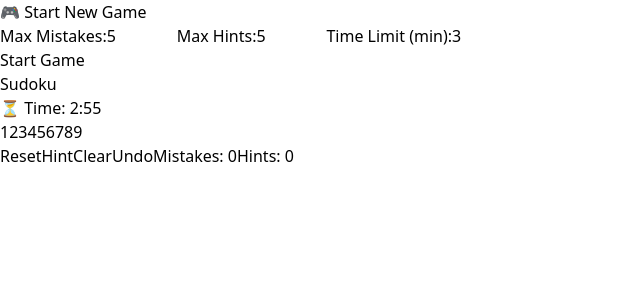
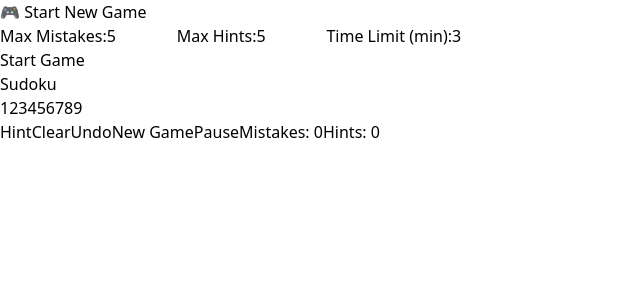
Before and after one commit to HrshSwnt/sudoku, a React (Vite) app: page / in a window 1280 px wide. Shown: the top 300 px of the page, without its empty margins (0-640 px from the left). Built offline with nearby package versions, Linux system fonts and the light colour scheme.

Commit message:
Fixed the timer and added a pause option

```diff
--- a/src/App.tsx
+++ b/src/App.tsx
@@ -5,6 +5,7 @@ import WinBanner from './components/WinBanner';
 import FailBanner from './components/FailBanner';
 import GameTimer from './components/GameTimer';
 import GameStartPrompt from './components/GameStartPrompt';
+import PauseOverlay from './components/PauseOverlay';
 import { SudokuProvider } from './hooks/SudokuProvider';
 
 export default function App() {
@@ -19,6 +20,7 @@ export default function App() {
         <Controls />
         <WinBanner />
         <FailBanner />
+        <PauseOverlay />
       </main>
     </SudokuProvider>
   );
--- a/src/components/Controls.tsx
+++ b/src/components/Controls.tsx
@@ -2,26 +2,21 @@ import { useSudoku } from '../hooks/useSudoku';
 
 export default function Controls() {
     const {
-        resetBoard,
         giveHint,
         clearCell,
         undo,
         mistakes,
         hintsUsed,
         history,
+        setShowStartPrompt,
+        setIsPaused,
+        isPaused,
     } = useSudoku();
 
     const canUndo = history.length > 0;
 
     return (
         <div className="flex flex-wrap gap-3 items-center justify-center mt-4">
-            <button
-                onClick={() => resetBoard()}
-                className="px-4 py-2 bg-blue-500 hover:bg-blue-600 text-white rounded transition"
-            >
-                Reset
-            </button>
-
             <button
                 onClick={giveHint}
                 className="px-4 py-2 bg-purple-500 hover:bg-purple-600 text-white rounded transition"
@@ -40,12 +35,27 @@ export default function Controls() {
                 onClick={undo}
                 disabled={!canUndo}
                 className={`px-4 py-2 rounded transition ${canUndo
-                        ? 'bg-gray-600 hover:bg-gray-700 text-white'
-                        : 'bg-gray-300 text-gray-500 cursor-not-allowed'
+                    ? 'bg-gray-600 hover:bg-gray-700 text-white'
+                    : 'bg-gray-300 text-gray-500 cursor-not-allowed'
                     }`}
             >
                 Undo
             </button>
+
+            <button
+                onClick={() => setShowStartPrompt(true)}
+                className="px-4 py-2 bg-blue-500 hover:bg-blue-600 text-white rounded transition"
+            >
+                New Game
+            </button>
+            <button
+                onClick={() => setIsPaused(!isPaused)}
+                className={`px-4 py-2 rounded text-white font-semibold shadow transition ${isPaused ? 'bg-green-600 hover:bg-green-700' : 'bg-yellow-500 hover:bg-yellow-600'
+                    }`}
+            >
+                {isPaused ? 'Resume' : 'Pause'}
+            </button>
+
 
             <span className="text-red-600 font-bold text-lg ml-2">
                 Mistakes: {mistakes}
--- a/src/components/GameTimer.tsx
+++ b/src/components/GameTimer.tsx
@@ -1,49 +1,56 @@
-import { useEffect, useState } from 'react';
+import { useEffect, useRef, useState } from 'react';
 import { useSudoku } from '../hooks/useSudoku';
 
 export default function GameTimer() {
     const {
-    timeLeft,        // in seconds, set on new game
+        timeLimit,
+        isPaused,
         hasWon,
         hasFailed,
         setHasFailed,
+        startTime,
+        totalPauseDuration,
+        pauseStartedAt,
     } = useSudoku();
 
-  const [remaining, setRemaining] = useState(timeLeft);
-  const [startTime, setStartTime] = useState(Date.now());
+    const [remaining, setRemaining] = useState(timeLimit);
+    const intervalRef = useRef<ReturnType<typeof setInterval> | null>(null);
 
-  // 🧠 Reset timer on new game
+    // 🟡 When game starts, reset everything
     useEffect(() => {
-    setRemaining(timeLeft);
-    setStartTime(Date.now());
-  }, [timeLeft]);
+        if (startTime) {
+            setRemaining(timeLimit);
+        }
+    }, [startTime, timeLimit]);
 
-  // 🧠 Accurate ticking using Date.now()
+    // ✅ Update remaining time every 250ms (only if not paused)
     useEffect(() => {
-    if (hasWon || hasFailed) return;
+        if (!startTime || hasWon || hasFailed || isPaused) return;
 
-    const interval = setInterval(() => {
-      const now = Date.now();
-      const elapsed = Math.floor((now - startTime) / 1000); // in seconds
-      const updated = timeLeft - elapsed;
+        intervalRef.current = setInterval(() => {
+            const pausedTime = totalPauseDuration +
+                (pauseStartedAt.current ? Date.now() - pauseStartedAt.current : 0);
 
-      if (updated <= 0) {
-        setRemaining(0);
+            const elapsed = Math.floor((Date.now() - startTime - pausedTime) / 1000);
+            const newRemaining = Math.max(timeLimit - elapsed, 0);
+
+            setRemaining(newRemaining);
+
+            if (newRemaining <= 0 && !hasWon && !hasFailed) {
                 setHasFailed(true);
-        clearInterval(interval);
-      } else {
-        setRemaining(updated);
             }
-    }, 250); // smooth interval
+        }, 250);
 
-    return () => clearInterval(interval);
-  }, [timeLeft, hasWon, hasFailed, startTime, setHasFailed]);
+        return () => clearInterval(intervalRef.current!);
+    }, [isPaused, hasWon, hasFailed, startTime, timeLimit, totalPauseDuration, pauseStartedAt, setHasFailed]);
+
+    if (!startTime) return null;
 
     const mins = Math.floor(remaining / 60);
-  const secs = remaining % 60;
-  const isDanger = remaining <= 30; // 🔴 Red if under 30 seconds
+    const secs = Math.floor(remaining % 60);
+
     return (
-    <div className={`font-mono text-xl ${isDanger ? 'text-red-600' : 'text-gray-800'} mb-2`}>
+        <div className="font-mono text-xl text-gray-800 mb-2">
             ⏳ Time: {mins}:{secs.toString().padStart(2, '0')}
         </div>
     );
--- /dev/null
+++ b/src/components/PauseOverlay.tsx
@@ -0,0 +1,22 @@
+// src/components/PauseOverlay.tsx
+import { useSudoku } from '../hooks/useSudoku';
+
+export default function PauseOverlay() {
+  const { isPaused, setIsPaused } = useSudoku();
+
+  if (!isPaused) return null;
+
+  return (
+    <div className="fixed inset-0 z-50 bg-black bg-opacity-50 backdrop-blur-sm flex items-center justify-center text-white">
+      <div className="text-center space-y-4">
+        <h2 className="text-4xl font-bold">⏸️ Game Paused</h2>
+        <button
+          onClick={() => setIsPaused(false)}
+          className="mt-4 bg-blue-500 hover:bg-blue-600 px-6 py-2 text-lg rounded shadow"
+        >
+          Resume
+        </button>
+      </div>
+    </div>
+  );
+}
--- a/src/hooks/useSudokuLogic.ts
+++ b/src/hooks/useSudokuLogic.ts
@@ -13,34 +13,32 @@ export function useSudokuLogic() {
     const [hasWon, setHasWon] = useState(false);
     const [hasFailed, setHasFailed] = useState(false);
     const [showStartPrompt, setShowStartPrompt] = useState(true);
+    const [startTime, setStartTime] = useState<number | null>(null);
+    const [totalPauseDuration, setTotalPauseDuration] = useState(0);
+    const pauseStartedAt = useRef<number | null>(null);
+    const [isPaused, setIsPaused] = useState(false);
+
+
+
 
 
     // Game configuration limits
     const [maxMistakes, setMaxMistakes] = useState(5);
     const [maxHints, setMaxHints] = useState(5);
     const [timeLimit, setTimeLimit] = useState(180); // in seconds
-    const [timeLeft, setTimeLeft] = useState(180); // ticks down
-
-    const timerRef = useRef<ReturnType<typeof setInterval> | null>(null);
 
     // Run countdown timer
     useEffect(() => {
-        if (hasWon || hasFailed || timeLeft <= 0) return;
+        if (isPaused) {
+            pauseStartedAt.current = Date.now(); // Start tracking pause
+        } else if (pauseStartedAt.current !== null) {
+            const pauseDuration = Date.now() - pauseStartedAt.current;
+            setTotalPauseDuration((prev) => prev + pauseDuration); // Add to total
+            pauseStartedAt.current = null;
+        }
+    }, [isPaused]);
 
-        timerRef.current = setInterval(() => {
-            setTimeLeft((prev) => {
-                if (prev <= 1) {
-                    setHasFailed(true);
-                    return 0;
-                }
-                return prev - 1;
-            });
-        }, 1000);
 
-        return () => {
-            if (timerRef.current) clearInterval(timerRef.current);
-        };
-    }, [hasWon, hasFailed]);
 
     function selectCell(row: number, col: number) {
         setSelectedCell([row, col]);
@@ -71,14 +69,16 @@ export function useSudokuLogic() {
             solution[r][c] !== value &&
             board[r][c].value !== value
         ) {
-            setMistakes((m) => m + 1);
+            setMistakes((m) => {
+                const updated = m + 1;
+                if (updated > maxMistakes) setHasFailed(true);
+                return updated;
+            });
         }
 
         if (isBoardSolved(updatedBoard, solution)) {
             setHasWon(true);
         }
-
-        checkFailCondition();
     }
 
     function clearCell() {
@@ -134,20 +134,20 @@ export function useSudokuLogic() {
         );
 
         setBoard(updatedBoard);
-        setHintsUsed((h) => h + 1);
+        setHintsUsed((h) => {
+            const updated = h + 1;
+            if (updated > maxHints) setHasFailed(true);
+            return updated;
+        });
+
 
         if (isBoardSolved(updatedBoard, solution)) {
             setHasWon(true);
         }
 
-        checkFailCondition();
     }
 
-    function checkFailCondition() {
-        if (mistakes + 1 > maxMistakes || hintsUsed + 1 > maxHints) {
-            setHasFailed(true);
-        }
-    }
+
 
     function resetBoard(config?: {
         maxMistakes?: number;
@@ -171,11 +171,15 @@ export function useSudokuLogic() {
         const hintLimit = config?.maxHints ?? 5;
 
         setTimeLimit(time);
-        setTimeLeft(time);
         setMaxMistakes(mistakeLimit);
         setMaxHints(hintLimit);
 
         setShowStartPrompt(false); // 🟢 hide the prompt on start
+        setStartTime(Date.now());
+        setTotalPauseDuration(0);
+        pauseStartedAt.current = null;
+        setIsPaused(false);
+
     }
 
 
@@ -195,10 +199,15 @@ export function useSudokuLogic() {
         clearCell,
         undo,
         history,
-        timeLeft,
         timeLimit,
         setHasFailed,
         showStartPrompt,
         setShowStartPrompt,
+        isPaused,
+        setIsPaused,
+        totalPauseDuration,
+        startTime,
+        setStartTime,
+        pauseStartedAt,
     };
 }
```
Lines whose indentation alone changed are shown as unchanged.
